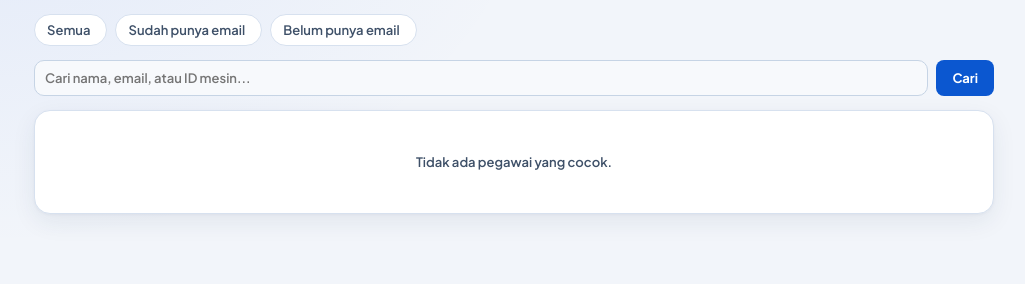
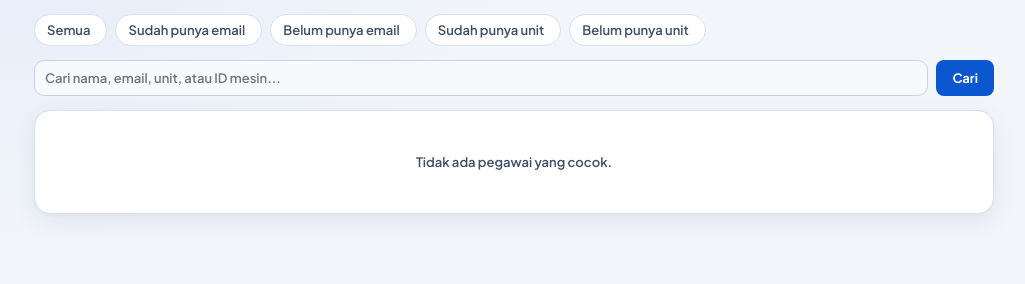
Before and after one commit to itrsunpad-tech/logbook-pegawai, a Laravel app: template resources/views/admin/kepegawaian/index.blade.php in a window 1280 px wide. Shown: the part 136-420 px from the top of the page, without its empty margins (126-1151 px from the left). Run offline with Laravel 12, Linux system fonts and the light colour scheme; the template is opened without the code that fills it, so the values that code supplies are empty; a user stored in the database is signed in; data comes from the database, SQL or seed files in the repository.

Commit message:
Tambah tombol filter unit dan migrasi update manual email & unit pegawai

```diff
--- a/app/Models/User.php
+++ b/app/Models/User.php
@@ -66,7 +66,6 @@ class User extends Authenticatable
         'Staff Gizi',
         'Staff HSSE',
         'Staff Human Capital',
-        'Staff IPSRS',
         'Staff IT',
         'Staff Keuangan',
         'Staff Laboratorium',
@@ -79,6 +78,7 @@ class User extends Authenticatable
         'Staff Perawat',
         'Staff Radiologi',
         'Staff Rekam Medis',
+        'Staff Sarana dan Prasarana (Sarpras)',
         'Staff Sekretaris',
     ];
 
--- a/resources/views/admin/kepegawaian/index.blade.php
+++ b/resources/views/admin/kepegawaian/index.blade.php
@@ -16,12 +16,14 @@
         <a href="{{ route('admin.dashboard') }}" class="kp-back">&larr; Dashboard</a>
     </div>
 
-    {{-- Filter: punya email atau belum --}}
+    {{-- Filter: status email & unit --}}
     @php
         $tabs = [
-            'semua'     => 'Semua',
-            'terdaftar' => 'Sudah punya email',
-            'belum'     => 'Belum punya email',
+            'semua'      => 'Semua',
+            'terdaftar'  => 'Sudah punya email',
+            'belum'      => 'Belum punya email',
+            'unit_ada'   => 'Sudah punya unit',
+            'unit_belum' => 'Belum punya unit',
         ];
     @endphp
 
@@ -38,7 +40,7 @@
     <form method="GET" action="{{ route('admin.kepegawaian.index') }}" class="kp-search">
         <input type="hidden" name="status" value="{{ $status }}">
         <input type="text" name="q" value="{{ request('q') }}" class="lb-input"
-               placeholder="Cari nama, email, atau ID mesin...">
+               placeholder="Cari nama, email, unit, atau ID mesin...">
         <button type="submit" class="kp-btn">Cari</button>
     </form>
 
```
Also changed, not shown: app/Http/Controllers/Admin/KepegawaianController.php (+9 -4 lines), database/migrations/2026_11_18_000001_isi_employee_unit_dari_job_position.php (added), database/migrations/2026_11_19_000001_isi_email_users_dari_excel_hr.php (added), database/migrations/2026_11_19_000002_update_ipsrs_to_sarpras_in_users_table.php (added), database/migrations/2026_11_19_000003_update_manual_unit_dan_email_pegawai.php (added).
